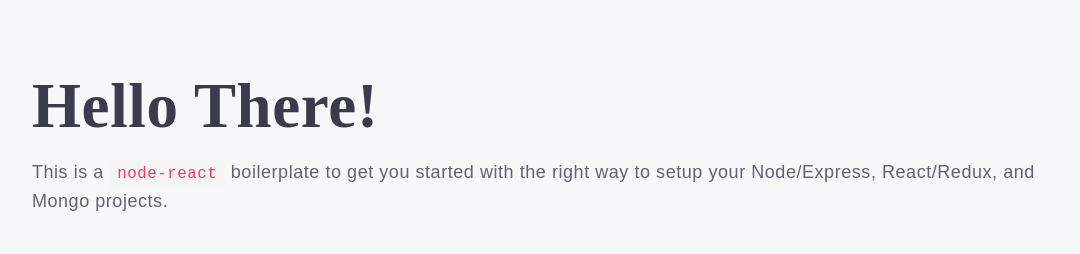
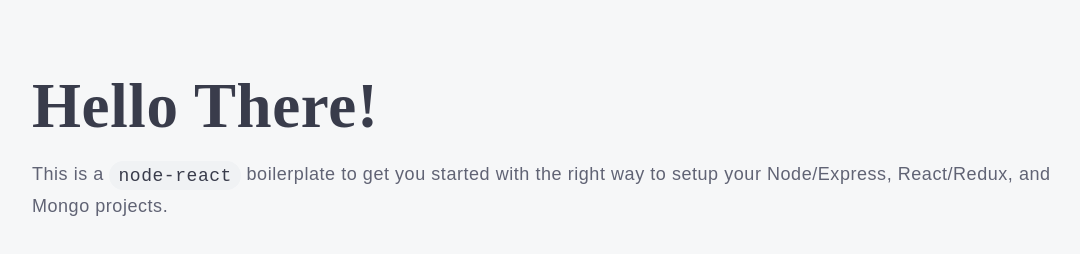
Before and after one commit to narulakeshav/node-react-boilerplate, a React app in the folder client/: page / in a window 1280 px wide. Shown: the whole page, without its empty margins (77-1157 px from the left). Built offline with nearby package versions, Linux system fonts and the light colour scheme; no server answers.

Commit message:
Update base styling

```diff
--- a/client/src/scss/_colors.scss
+++ b/client/src/scss/_colors.scss
@@ -1,5 +1,5 @@
 // Homeroom Color Scheme
-$app-primary: #00D18D;
+$app-primary: #0084FF;
 
 $theme: (
   lighter: lighten($app-primary, 55%),
--- a/client/src/scss/app.scss
+++ b/client/src/scss/app.scss
@@ -50,10 +50,10 @@ a:hover {
   text-decoration: none;
 }
 
-p,
-span {
-  font-weight: font-weight(normal);
-  line-height: 1.1;
+p {
+  color: color(base) !important;
+  font: font-weight(normal) font-size(md) $font !important;
+  line-height: 175% !important;
 }
 
 .btn,
@@ -73,6 +73,20 @@ span {
   cursor: pointer !important;
 
   @include transition(0.4s);
+}
+
+code {
+  background: darken($bg, 2%);
+  border-radius: 20px;
+  color: color(dark);
+  font: font-weight(medium) font-size(md) 'Inconsolata', monospace;
+}
+
+pre {
+  background: color(darker);
+  border-radius: 4px;
+  margin: 1rem 0;
+  color: $white;
 }
 
 .is-center {
```
Also changed, not shown: client/src/scss/app.css.
